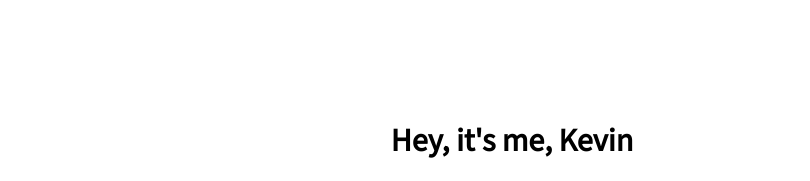
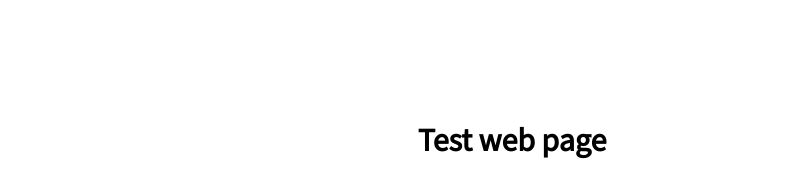
Before and after one commit to kevinjihwanlee/examplehacknight2.github.io, a plain HTML site: page index.html in a window 1280 px wide. Shown: the top 181 px of the page, without its empty margins (128-938 px from the left). Drawn offline with Linux system fonts and the light colour scheme.

Commit message:
Update index.html

```diff
--- a/index.html
+++ b/index.html
@@ -8,7 +8,7 @@
 <body>
 
 	<div id="landing">
-		<h1>Hey, it's me, Kevin</h1>
+		<h1>Test web page</h1>
 		<img id="headshot" src="linkedin.jpg" height="200px" alt="Picture of Me!">
 		<div id="blurb">
 			<p>I'm a junior undergraduate student studying computer science at <a href="http://northwestern.edu/">Northwestern</a>.</p>
```
